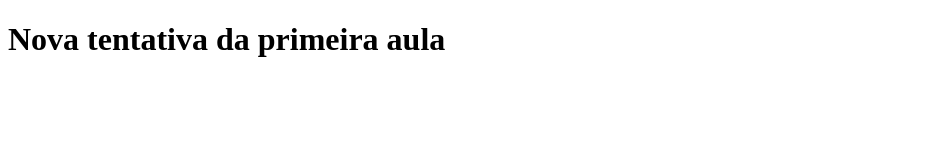
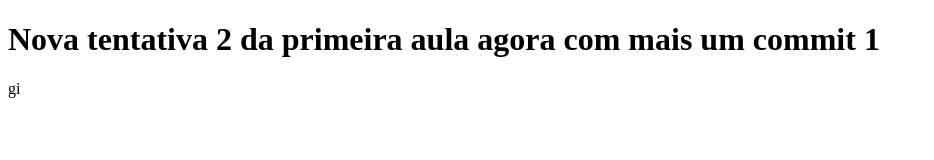
Before and after one commit to SamantaOliveiraX7/Aula30-09, a plain HTML site: page Aula teste/index.html in a window 1280 px wide. Shown: the whole page, without its empty margins (0-934 px from the left). Drawn offline with Linux system fonts and the light colour scheme.

Commit message:
adicionei mais informações no código

```diff
--- a/Aula teste/index.html
+++ b/Aula teste/index.html
@@ -5,6 +5,6 @@
     <title>aula teste</title>
 </head>
 <body>
-  <h1>Nova tentativa da primeira aula</h1>
+  <h1>Nova tentativa 2 da primeira aula agora com mais um commit 1 </h1>
 </body>
-</html>
+</html>gi
```
